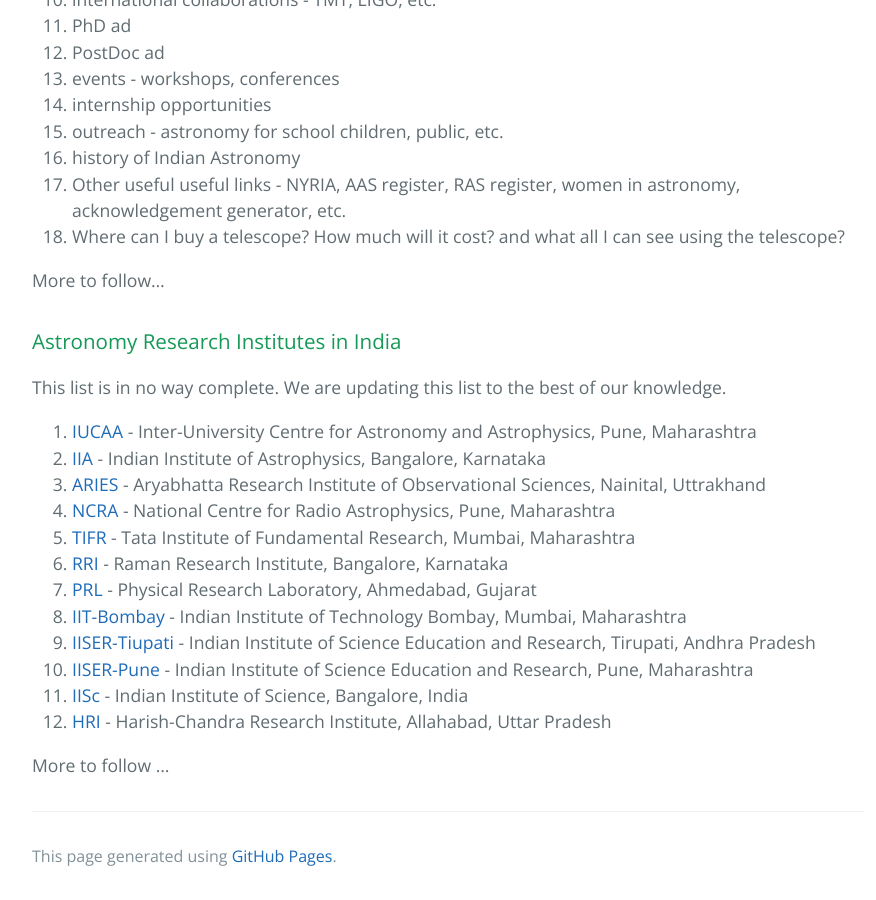
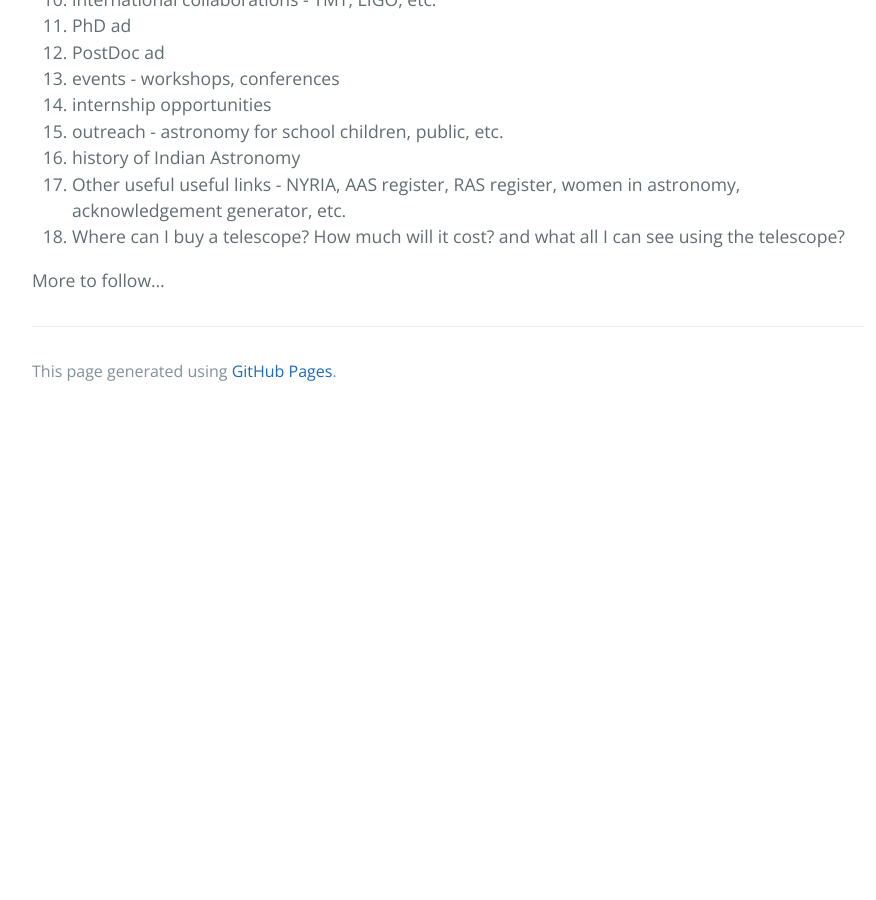
Before and after one commit to kalyanradhakrishnan/Astronomy-In-India, a Jekyll site: the page built from index.md, in a window 1280 px wide and 900 px high, scrolled down 1147 px. Shown: the whole window, without its empty margins (192-1068 px from the left). Built offline with Jekyll 4.4.1, drawn with Linux system fonts in a browser that asks for light colours; our own code applies the rules of GitHub Pages for plain Markdown files; after the commit the page ends 1562 px from its top, so only the background shows below that.

Commit message:
Update index.md

```diff
--- a/index.md
+++ b/index.md
@@ -35,21 +35,3 @@
 18. Where can I buy a telescope? How much will it cost? and what all I can see using the telescope?
 
 More to follow...
-
-### Astronomy Research Institutes in India
-This list is in no way complete. We are updating this list to the best of our knowledge.
-1. [IUCAA](https://www.iucaa.in) - Inter-University Centre for Astronomy and Astrophysics, Pune, Maharashtra
-2. [IIA](https://www.iiap.res.in) - Indian Institute of Astrophysics, Bangalore, Karnataka
-3. [ARIES](https://www.aries.res.in) - Aryabhatta Research Institute of Observational Sciences, Nainital, Uttrakhand
-4. [NCRA](http://www.ncra.tifr.res.in/ncra/main) - National Centre for Radio Astrophysics, Pune, Maharashtra
-5. [TIFR](https://www.tifr.res.in/~daa/) - Tata Institute of Fundamental Research, Mumbai, Maharashtra
-6. [RRI](http://www.rri.res.in/astronomy-astrophysics.html) - Raman Research Institute, Bangalore, Karnataka
-7. [PRL](https://www.prl.res.in/prl-eng/division/aato) - Physical Research Laboratory, Ahmedabad, Gujarat
-8. [IIT-Bombay](http://www.phy.iitb.ac.in/en/research/astronomy-cosmology-gravity) - Indian Institute of Technology Bombay, Mumbai, Maharashtra
-9. [IISER-Tiupati](http://www.iisertirupati.ac.in/research/physics/) - Indian Institute of Science Education and Research, Tirupati, Andhra Pradesh
-10. [IISER-Pune](http://www.iiserpune.ac.in/research/physics) - Indian Institute of Science Education and Research, Pune, Maharashtra
-11. [IISc](http://www.physics.iisc.ernet.in/~jap/) - Indian Institute of Science, Bangalore, India
-12. [HRI](http://www.hri.res.in/~astro/index.html) - Harish-Chandra Research Institute, Allahabad, Uttar Pradesh
-
-
-More to follow ...
```
